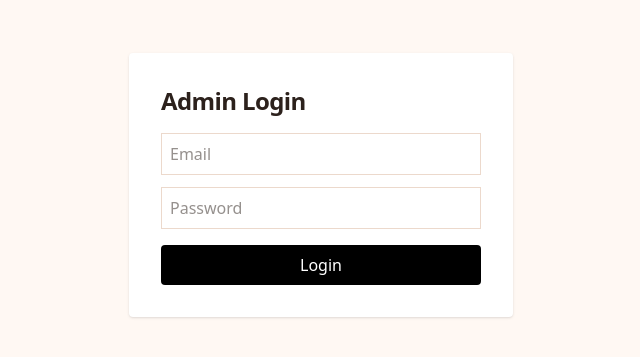
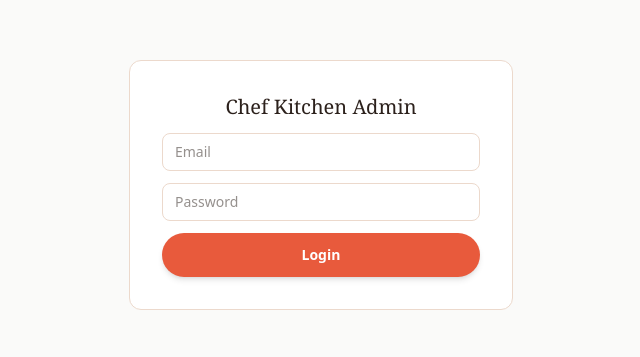
Before and after one commit to BuddhikaKulasekara/chef-kitchen, a Next.js app in the folder frontend/: page /admin/login in a window 1280 px wide. Shown: the part 215-572 px from the top of the page, without its empty margins (319-959 px from the left). Built offline with nearby package versions, Linux system fonts and the light colour scheme.

Commit message:
feat: enhance AdminLogin component with improved styling and functionality

```diff
--- a/frontend/src/app/admin/login/page.tsx
+++ b/frontend/src/app/admin/login/page.tsx
@@ -1,29 +1,27 @@
 "use client"
+
 import { useState } from "react"
 import { useRouter } from "next/navigation"
+import Link from "next/link"
 
 export default function AdminLogin() {
     const [email, setEmail] = useState("")
     const [password, setPassword] = useState("")
     const router = useRouter()
 
-    const handleLogin = async (e: any) => {
+    const handleLogin = async (e: React.FormEvent) => {
         e.preventDefault()
-
         try {
             const res = await fetch("http://localhost:5000/api/auth/login", {
                 method: "POST",
                 headers: { "Content-Type": "application/json" },
-                body: JSON.stringify({ email, password })
+                body: JSON.stringify({ email, password }),
             })
-
             const data = await res.json()
-
             if (!res.ok) {
                 alert(data.message)
                 return
             }
-
             localStorage.setItem("adminToken", data.token)
             router.push("/admin/dashboard")
         } catch {
@@ -32,27 +30,29 @@ export default function AdminLogin() {
     }
 
     return (
-        <div className="min-h-screen flex items-center justify-center">
-            <form onSubmit={handleLogin} className="p-8 bg-white rounded shadow w-96">
-                <h2 className="text-2xl font-bold mb-4">Admin Login</h2>
-
+        <div className="min-h-screen flex items-center justify-center bg-stone-50 px-4">
+            <form
+                onSubmit={handleLogin}
+                className="w-full max-w-sm space-y-3 rounded-xl border border-line bg-white p-8"
+            >
+                <Link href="/" className="font-serif text-xl text-brand block text-center">
+                    Chef Kitchen Admin
+                </Link>
                 <input
                     type="email"
                     placeholder="Email"
-                    className="w-full border p-2 mb-3"
+                    className="w-full rounded-lg border border-line px-3 py-2 text-sm"
                     onChange={(e) => setEmail(e.target.value)}
+                    required
                 />
-
                 <input
                     type="password"
                     placeholder="Password"
-                    className="w-full border p-2 mb-4"
+                    className="w-full rounded-lg border border-line px-3 py-2 text-sm"
                     onChange={(e) => setPassword(e.target.value)}
+                    required
                 />
-
-                <button className="w-full bg-black text-white py-2 rounded">
-                    Login
-                </button>
+                <button type="submit" className="btn w-full">Login</button>
             </form>
         </div>
     )
```
